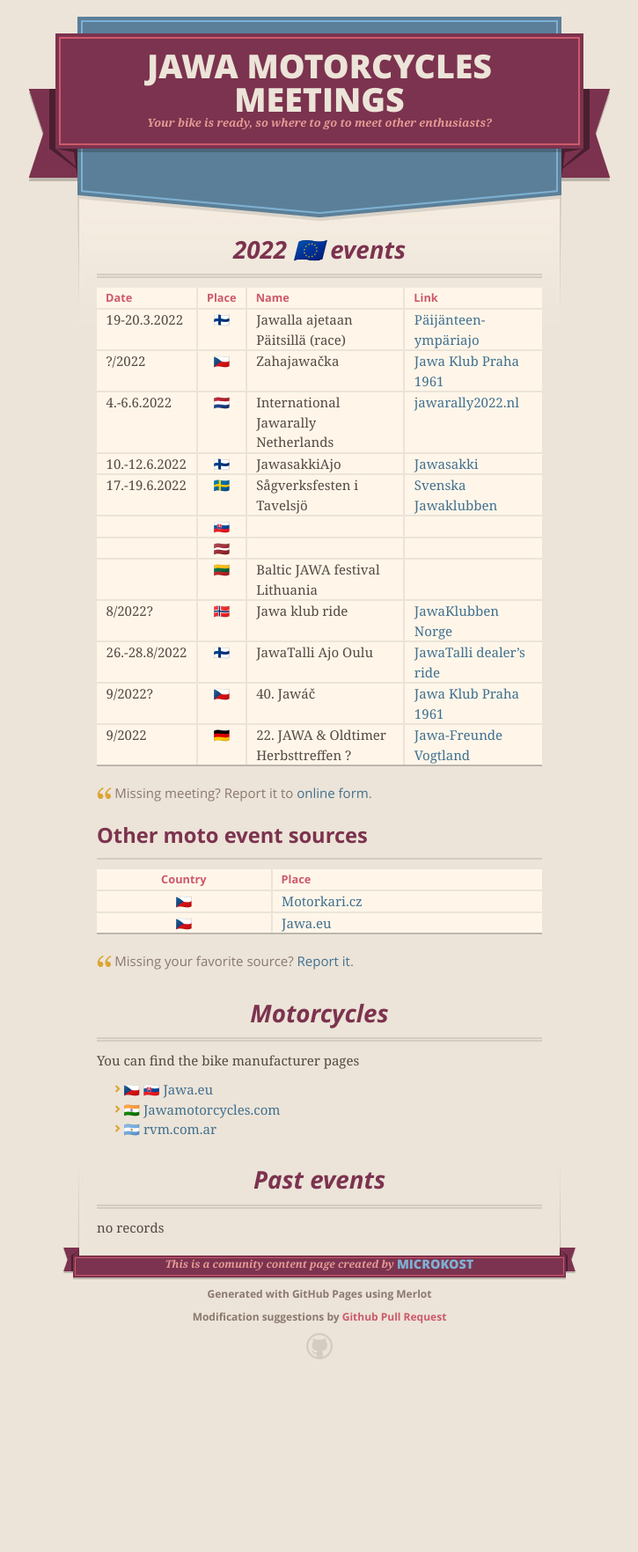
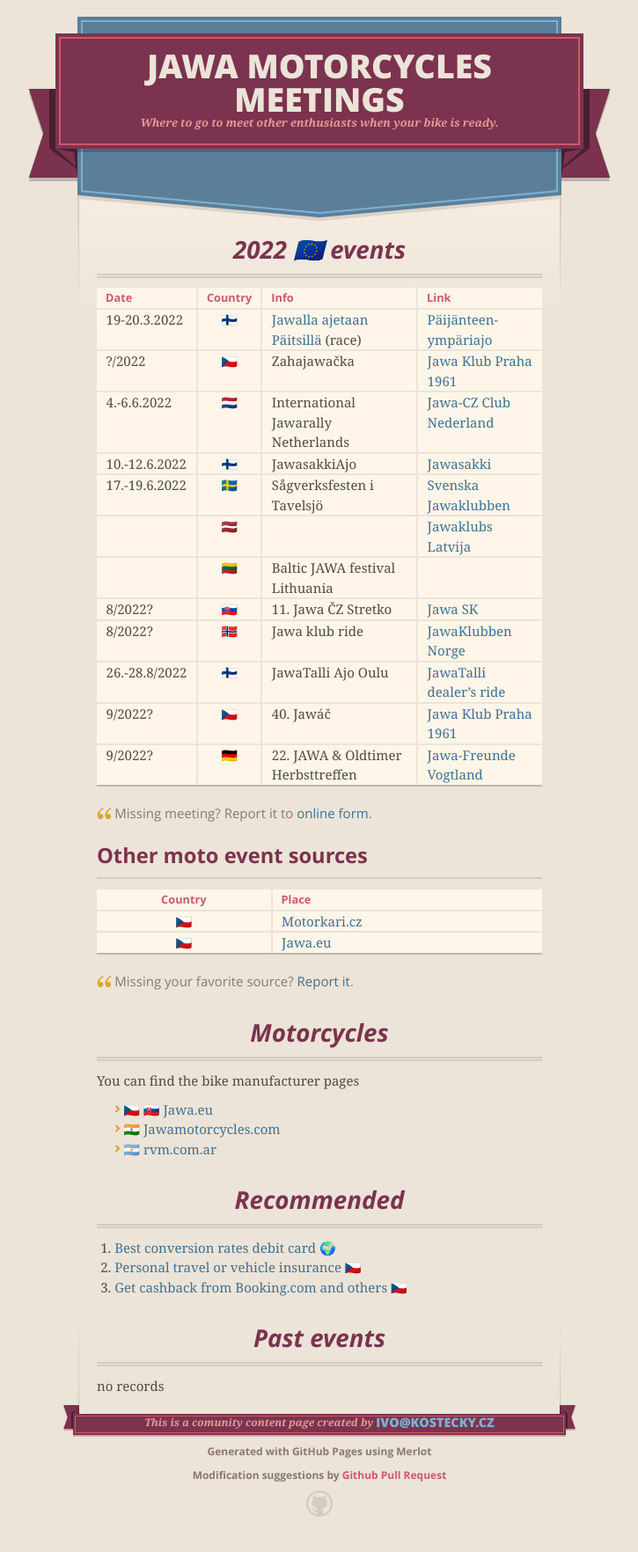
Before and after one commit to microkost/jawamotorcycles.cz, a Jekyll site: the page built from docs/index.md, in a window 1280 px wide. Shown: the whole page at 88% size, without its empty margins (277-1002 px from the left). Built offline with Jekyll 4.4.1, drawn with Linux system fonts in a browser that asks for light colours; our own code applies the rules of GitHub Pages for plain Markdown files; before the commit the page ends 1585 px from its top, so only the background shows below that.

Commit message:
content extension

```diff
--- a/docs/_config.yml
+++ b/docs/_config.yml
@@ -1,7 +1,5 @@
 title: Jawa motorcycles meetings
-description: Your bike is ready, so where to go to meet other enthusiasts?
+description: Where to go to meet other enthusiasts when your bike is ready.
 show_downloads: false
 google_analytics: G-9WFL3P158G
 theme: jekyll-theme-merlot
-owner_url: https://www.kostecky.cz
-owner_name: ivo@kostecky.cz
--- a/docs/_layouts/default.html
+++ b/docs/_layouts/default.html
@@ -63,7 +63,7 @@
         <span class="ribbon-outer">
           <span class="ribbon-inner">
             {% if site.github.is_project_page %}
-              <p>This is a comunity content page created by <a href="{{ site.github.owner_url }}">{{ site.github.owner_name }}</a></p>
+              <p>This is a comunity content page created by <a href="https://www.motorkari.cz/profil/?uid=222474">ivo&#64;kostecky.cz</a></p>
             {% endif %}
             {% if site.github.is_user_page %}
               <p>Projects by <a href="{{ site.github.owner_url }}">{{ site.github.owner_name }}</a> can be found on <a href="{{ site.github.repository_url }}">GitHub</a></p>
--- a/docs/index.md
+++ b/docs/index.md
@@ -4,20 +4,20 @@
 
 ## 2022 🇪🇺 events
 
-| Date | Place | Name | Link |
+| Date | Country | Info | Link |
 | :--- | :---: | :--- | :--- |
-| 19-20.3.2022 | 🇫🇮 | Jawalla ajetaan Päitsillä (race) | [Päijänteen-ympäriajo](https://www.paijanne-enduro.fi/en)  |
+| 19-20.3.2022 | 🇫🇮 | [Jawalla ajetaan Päitsillä](https://facebook.com/Jawa-Palaa-P%C3%A4itsille-283166846809398/) (race) | [Päijänteen-ympäriajo](https://www.paijanne-enduro.fi/en)  |
 | ?/2022 | 🇨🇿 | Zahajawačka | [Jawa Klub Praha 1961](http://www.jawaklub.cz/kalendar) |
-| 4.-6.6.2022 | 🇳🇱 | International Jawarally Netherlands | [jawarally2022.nl](https://www.jawarally2022.nl/?utm_source=jawamotorcycles.cz) |
+| 4.-6.6.2022 | 🇳🇱 | International Jawarally Netherlands | [Jawa-CZ Club Nederland](https://www.jawarally2022.nl/) |
 | 10.-12.6.2022 | 🇫🇮 | JawasakkiAjo | [Jawasakki](https://jawasakki.fi/index.php/Fi/) |
 | 17.-19.6.2022| 🇸🇪 | Sågverksfesten i Tavelsjö | [Svenska Jawaklubben](https://jawaklubben.se/) |
-| | 🇸🇰 |||
-| | 🇱🇻 | | [](http://www.jawaklubs.lv/kluba-jaunumi.php) |
+| | 🇱🇻 | | [Jawaklubs Latvija](http://www.jawaklubs.lv/kluba-jaunumi.php) |
 | | 🇱🇹 | Baltic JAWA festival Lithuania ||
+| 8/2022? | 🇸🇰 | 11. Jawa ČZ Stretko | [Jawa SK](https://facebook.com/jawaczstretko/) |
 | 8/2022? | 🇳🇴 | Jawa klub ride  | [JawaKlubben Norge](http://jawaklubben.no/) |
 | 26.-28.8/2022 | 🇫🇮 | JawaTalli Ajo Oulu | [JawaTalli dealer's ride](https://www.jawatalli.fi/) |
 | 9/2022? | 🇨🇿 | 40. Jawáč | [Jawa Klub Praha 1961](http://www.jawaklub.cz/kalendar) |
-| 9/2022 | 🇩🇪 | 22. JAWA & Oldtimer Herbsttreffen ? | [Jawa-Freunde Vogtland](https://jawafreunde.de/index.php/berichte.html) |
+| 9/2022? | 🇩🇪 | 22. JAWA & Oldtimer Herbsttreffen | [Jawa-Freunde Vogtland](https://jawafreunde.de/index.php/berichte.html) |
 
 [//]: # "https://github.com/ikatyang/emoji-cheat-sheet#country-flag"
 
@@ -40,6 +40,12 @@
 - 🇮🇳 [Jawamotorcycles.com](https://www.jawamotorcycles.com?utm_source=jawamotorcycles.cz)
 - 🇦🇷 [rvm.com.ar](https://rvm.com.ar/?utm_source=jawamotorcycles.cz)
 
+## Recommended
+
+1. [Best conversion rates debit card](https://revolut.com/referral/ivozb4m!OCT1AR) 🌍
+2. [Personal travel or vehicle insurance](https://online.pojisteni.cz/cestovni/srovnani?ap=RXn8W1) 🇨🇿
+3. [Get cashback from Booking.com and others](https://www.tipli.cz/p/609221) 🇨🇿
+
 ## Past events
 
 no records
```
